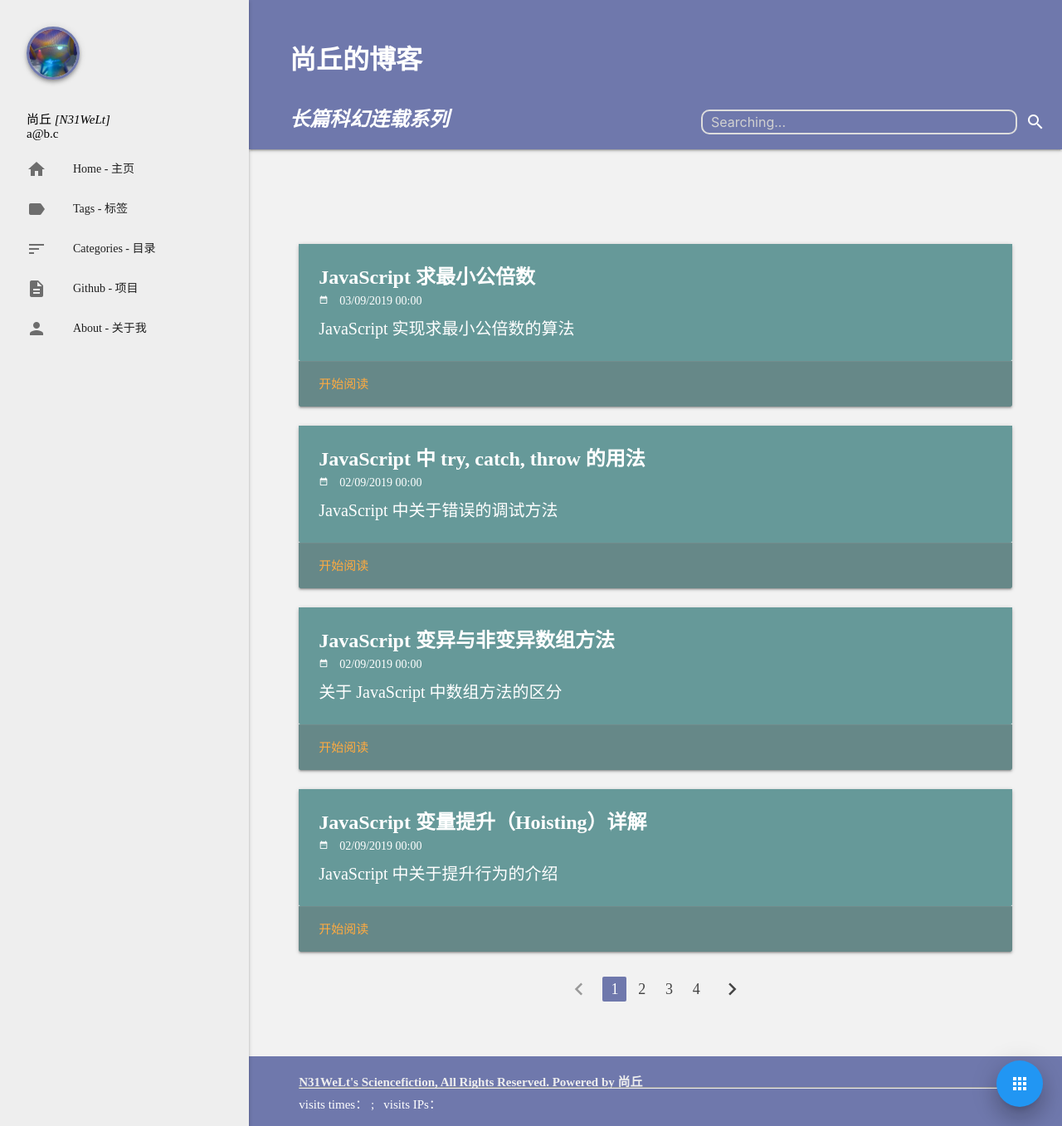
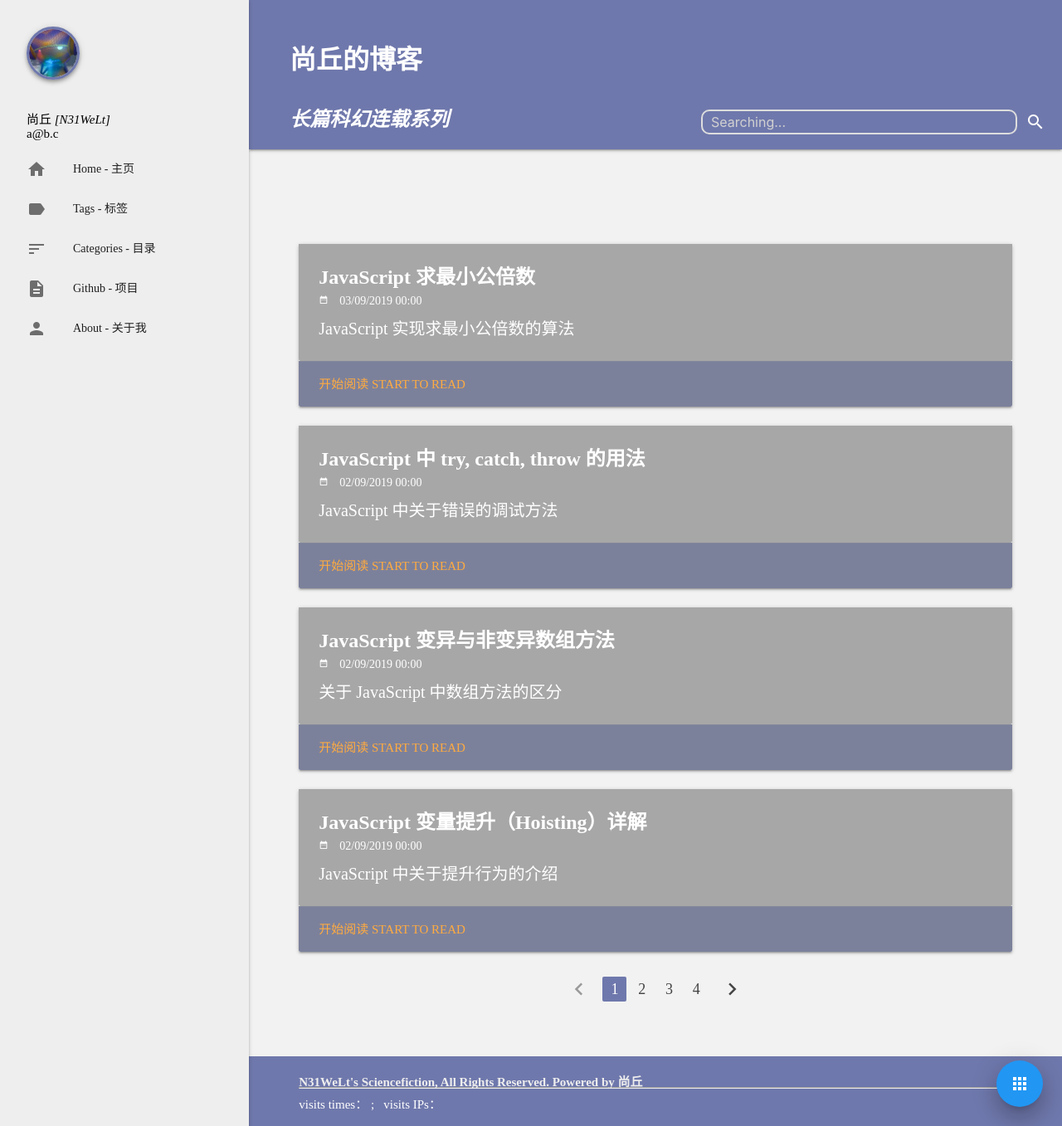
Before and after one commit to keepwalk/keepwalk.github.io, a Jekyll site: the page built from index.html, in a window 1280 px wide and 1357 px high. Shown: the whole window at 83% size. Built offline with Jekyll 4.4.1, drawn with Linux system fonts in a browser that asks for light colours; the list of posts is cut into pages by our own code; comment, search, counter and statistics services are not loaded.

Commit message:
Update index.html

```diff
--- a/index.html
+++ b/index.html
@@ -6,7 +6,7 @@ css: ["index.css"]
     {% for post in paginator.posts %}
     <div class="col s12">
         <div class="card hoverable" style="color:#fff">
-            <div class="card-content" style="background-color:#699">
+            <div class="card-content" style="background-color:#A7A7A7">
                 <span id="post-title" class="card-title">{{post.title}}</span>
                 <p id="post-date">
                     <i class="material-icons">date_range</i>
@@ -14,9 +14,9 @@ css: ["index.css"]
                 </p>
                 <p id="post-content">{{post.excerpt | remove: '<p>' | remove: '</p>'}}</p>
             </div>
-            <div class="card-action" style="background-color:#688">
+            <div class="card-action" style="background-color:#7C819B">
                 <a href="{{post.url | prepend: site.baseurl}}">
-                    开始阅读
+                    开始阅读 Start to Read
                 </a>
             </div>
         </div>
```
